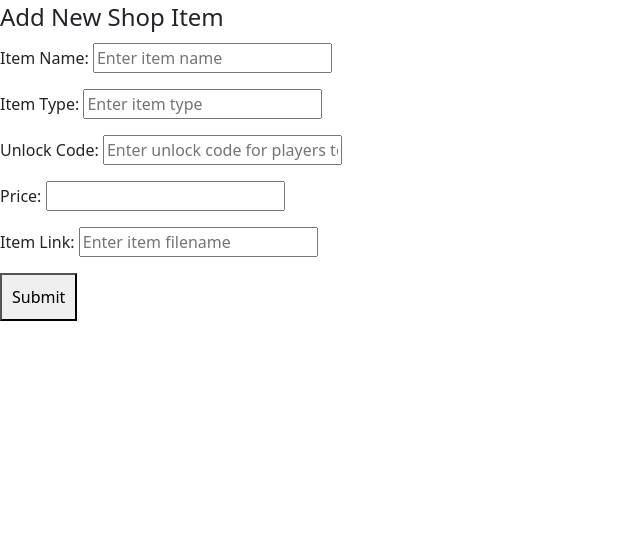
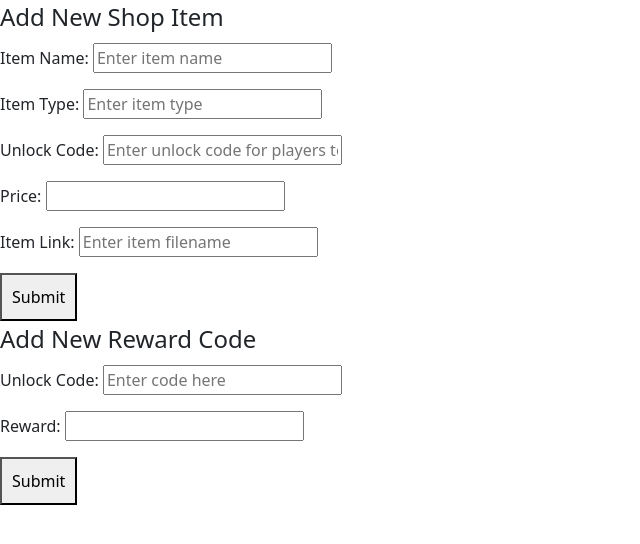
Before and after one commit to poppyts25/TrashPet, a Django app: page /trashpetapp/gamemaker/ in a window 1280 px wide. Shown: the part 157-701 px from the top of the page, without its empty margins (0-640 px from the left). Run offline with Django 4.2, Linux system fonts and the light colour scheme; a user stored in the database is signed in.

Commit message:
finalising leaves form

```diff
--- a/trashpet/trashpetapp/forms.py
+++ b/trashpet/trashpetapp/forms.py
@@ -29,3 +29,10 @@ class GamemakerForm(forms.Form):
     item_code = forms.CharField(max_length=20, label='Unlock Code:', widget=forms.TextInput(attrs={'placeholder': 'Enter unlock code for players to use'}))
     item_price = forms.IntegerField(label='Price:')
     item_link = forms.CharField(max_length=50, label='Item Link:', widget=forms.TextInput(attrs={'placeholder': 'Enter item filename'}))
+    gamemaker_form = forms.BooleanField(widget=forms.HiddenInput, initial=True)
+
+#Gamemaker form to add money codes
+class LeavesCodeForm(forms.Form):
+    code = forms.CharField(max_length=30, label='Unlock Code:', widget=forms.TextInput(attrs={'placeholder': 'Enter code here'}))
+    leaves = forms.IntegerField(label='Reward:')
+    leavescode_form = forms.BooleanField(widget=forms.HiddenInput, initial=True)
--- a/trashpet/trashpetapp/templates/trashpetapp/gamemaker.html
+++ b/trashpet/trashpetapp/templates/trashpetapp/gamemaker.html
@@ -48,11 +48,31 @@
 
           </div>
       </fieldset>
-  </div>
+
 
   </form>
 
+  <form method="POST">
+    <fieldset>
+        <legend>Add New Reward Code</legend>
+        <div class="form-inputs">
+          {% csrf_token %}
 
+          <div class="code-inputs">
+            {{ form2.as_p }}
+          </div>
+
+          <div class="codes-buttons">
+            <button type="submit" class="codes-button">Submit</button>
+          </div>
+
+        </div>
+    </fieldset>
+
+
+</form>
+
+</div>
 
 </body>
 </html>
--- a/trashpet/trashpetapp/templates/trashpetapp/shop.html
+++ b/trashpet/trashpetapp/templates/trashpetapp/shop.html
@@ -34,7 +34,7 @@
     document.getElementById("shop-tab").classList.remove("active")
     document.getElementById("map-tab").classList.remove("active")
     document.getElementById("shop-tab").classList.add("active")
-    document.getElementById("camera-tab").classList.remove("active")
+
   </script>
 
   <!-- display pet -->
--- a/trashpet/trashpetapp/views.py
+++ b/trashpet/trashpetapp/views.py
@@ -3,7 +3,7 @@ from django.http import HttpResponse, JsonResponse
 from django.template import loader
 from django.contrib import messages
 from django.contrib.auth import authenticate, login, logout
-from .forms import UserCreationForm, LoginForm, RenamePetForm, CodeForm, GamemakerForm
+from .forms import UserCreationForm, LoginForm, RenamePetForm, CodeForm, GamemakerForm, LeavesCodeForm
 from .models import UserProfile, Accessory, LeavesCode
 from django.contrib.auth.decorators import login_required, permission_required
 import json
@@ -16,39 +16,49 @@ def index(request):
 def gamemaker(request):
 
     if request.method == 'POST':
-        form = GamemakerForm(request.POST)
+        if 'gamemaker_form' in request.POST:
+            form = GamemakerForm(request.POST)
 
-        if form.is_valid():
-            item_name = form.cleaned_data['item_name']
-            item_type = form.cleaned_data['item_type']
-            item_code = form.cleaned_data['item_code']
-            item_price = form.cleaned_data['item_price']
-            item_link = form.cleaned_data['item_link']
-            Accessory.objects.create(name=item_name, type=item_type, locked= True, code=item_code, price=item_price, link=item_link)
+            if form.is_valid():
+                item_name = form.cleaned_data['item_name']
+                item_type = form.cleaned_data['item_type']
+                item_code = form.cleaned_data['item_code']
+                item_price = form.cleaned_data['item_price']
+                item_link = form.cleaned_data['item_link']
+                Accessory.objects.create(name=item_name, type=item_type, locked= True, code=item_code, price=item_price, link=item_link)
 
-            for user in UserProfile.objects.all():
-                locked_list = user.accessories
-                bought_list = user.bought
+                for user in UserProfile.objects.all():
+                    locked_list = user.accessories
+                    bought_list = user.bought
 
-                try:
-                    locked_list = json.loads(locked_list)
-                except:
-                    locked_list = {"":""}
+                    try:
+                        locked_list = json.loads(locked_list)
+                    except:
+                        locked_list = {"":""}
 
-                try:
-                    bought_list = json.loads(bought_list)
-                except:
-                    bought_list = {"":""}
+                    try:
+                        bought_list = json.loads(bought_list)
+                    except:
+                        bought_list = {"":""}
 
-                locked_list[item_name] = True
-                bought_list[item_name] = True
-
-
+                    locked_list[item_name] = True
+                    bought_list[item_name] = True
+        else:
+            form = GamemakerForm()
+        if 'leavescode_form' in request.POST:
+            form2 = LeavesCodeForm(request.POST)
+            if form2.is_valid():
+                code = form2.cleaned_data['code']
+                leaves = form2.cleaned_data['leaves']
+                LeavesCode.objects.create(name=code, leaves=leaves)
+        else:
+            form2 = LeavesCodeForm()
 
     else:
         form = GamemakerForm()
+        form2 = LeavesCodeForm()
 
-    return render(request, "trashpetapp/gamemaker.html", {"form": form})
+    return render(request, "trashpetapp/gamemaker.html", {"form": form, "form2": form2})
 
 
 @login_required # automatically redirects to login page if not logged in
```
Also changed, not shown: trashpet/db.sqlite3.
